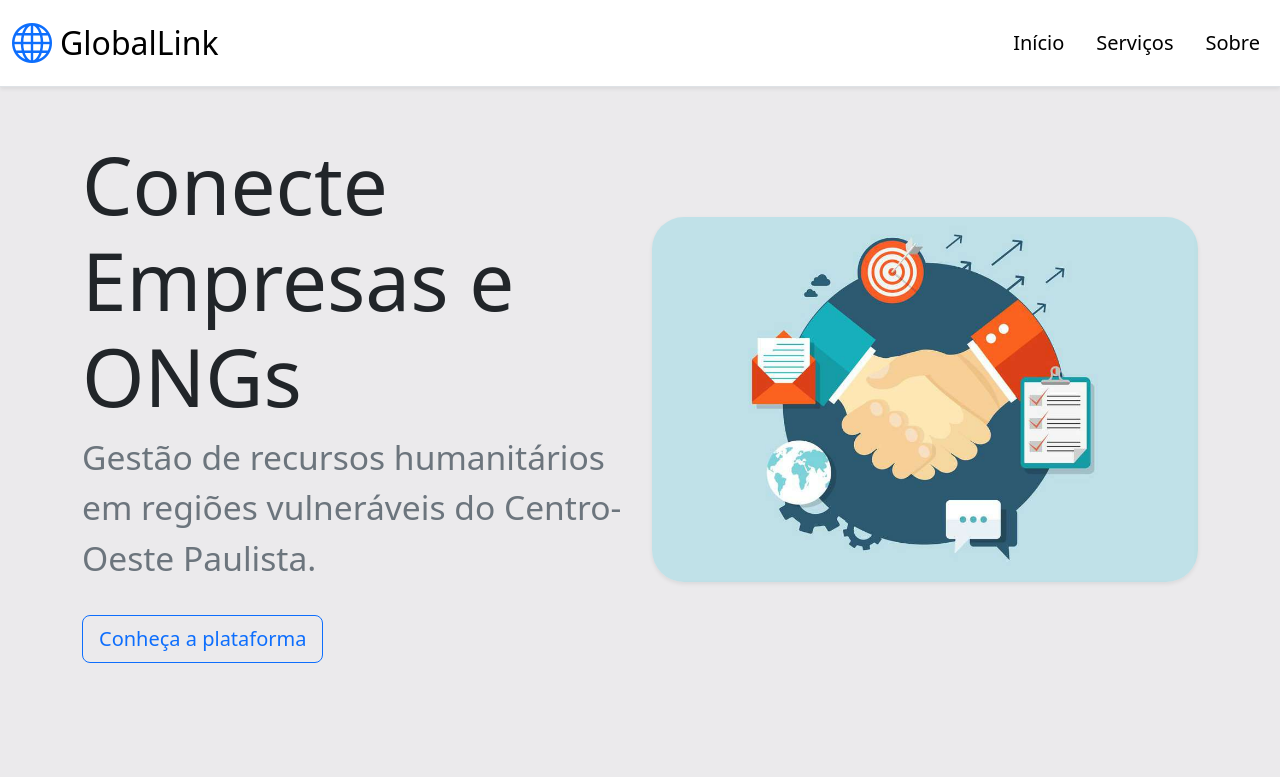
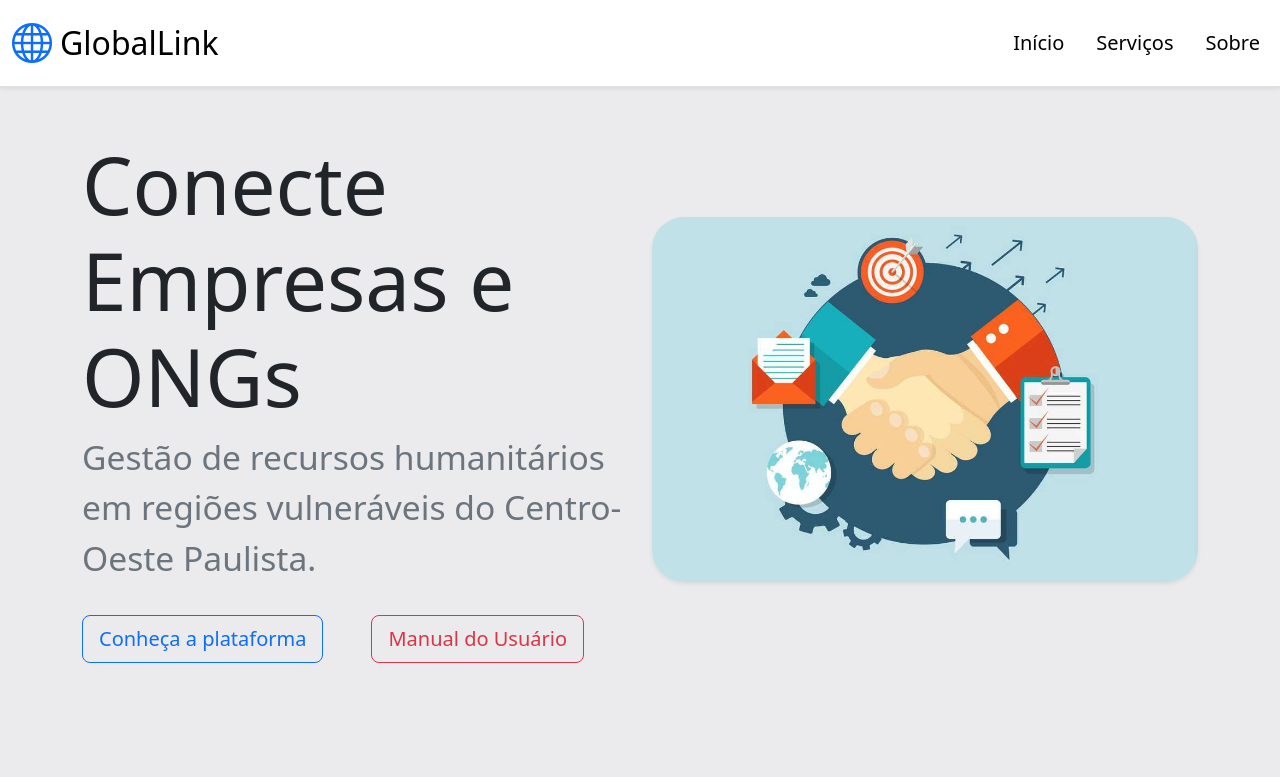
Before and after one commit to JoaoFCosta/GlobalLinkInstitucional, a React (Vite) app: page / in a window 1280 px wide. Shown: the top 777 px of the page. Built offline with nearby package versions, Linux system fonts and the light colour scheme.

Commit message:
Refactor code structure for improved readability and maintainability

```diff
--- a/src/App.jsx
+++ b/src/App.jsx
@@ -27,6 +27,14 @@ function App() {
                 className="btn btn-lg btn-outline-primary mt-3"
               >
                 Conheça a plataforma
+              </a>
+
+              <a
+                href="../public/Manual do Usuario-1.pdf"
+                className="btn btn-lg btn-outline-danger mt-3 ms-5"
+                download
+              >
+                Manual do Usuário
               </a>
             </div>
 
```
Also changed, not shown: 1 other file (tests, documents, lock files or other folders).
